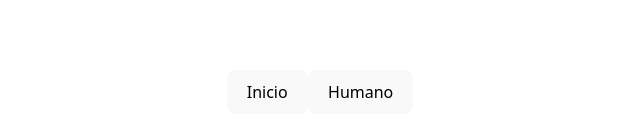
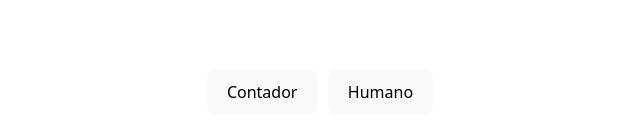
Before and after one commit to jaiminator/prueba-react, a React (Vite) app: page / in a window 1280 px wide. Shown: the part 308-444 px from the top of the page, without its empty margins (320-960 px from the left). Built offline with nearby package versions, Linux system fonts and the light colour scheme.

Commit message:
Mejora ejercicio useState con condiciones

```diff
--- a/src/App.css
+++ b/src/App.css
@@ -4,3 +4,7 @@
   padding: 2rem;
   text-align: center;
 }
+
+button {
+  margin: 5px;
+}
--- a/src/App.jsx
+++ b/src/App.jsx
@@ -19,12 +19,16 @@ function App() {
 
   const [view, setView] = useState("");
 
+  // CONDICION DE ESTADO view
+  // /* view == "contador" ? <Contador /> : "otra cosa"; */
+
   return (
     <>
-      <button onClick={() => setView(<Titulito title="Welcome" />)}>Inicio</button>
-      <button onClick={() => setView(humansArray.map((humanElem) => <Human humanProp={humanElem}/>))}>Humano</button>
+      <button onClick={() => setView("contador")}>Contador</button>
+      <button onClick={() => setView("humano")}>Humano</button>
 
-      <div>{view}</div>
+      {view == "contador" && <Contador />}
+      {view == "humano" && humansArray.map((humanElem) => <Human humanProp={humanElem}/>)}
     </>
   )
 }
```
